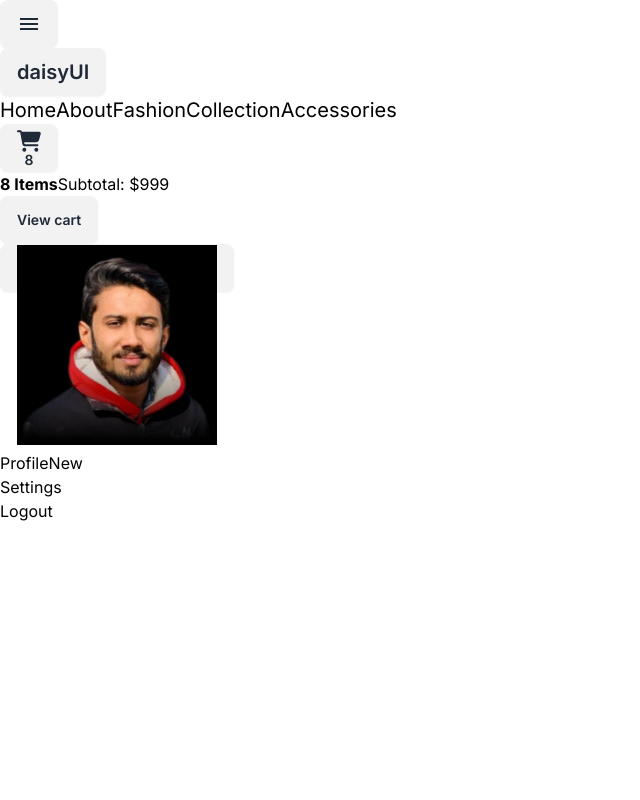
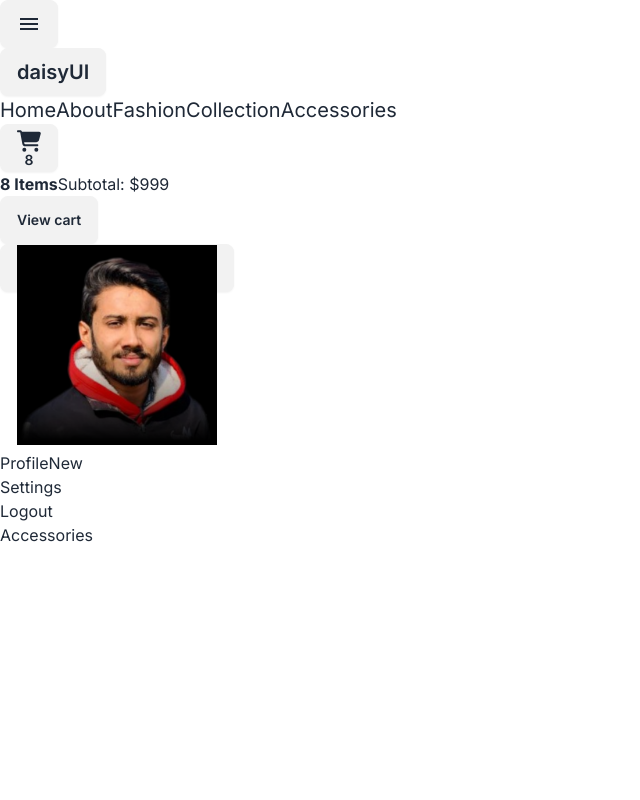
Before and after one commit to Talha-H/Store_1, a Next.js app: page /accessories in a window 1280 px wide. Before the commit this address had no page. Shown: the top 800 px of the page, without its empty margins (0-640 px from the left). Built offline with nearby package versions, Linux system fonts and the light colour scheme.

Commit message:
Pages add

```diff
--- /dev/null
+++ b/src/app/about/page.jsx
@@ -0,0 +1,9 @@
+import React from 'react'
+
+const About = () => {
+  return (
+    <div>About</div>
+  )
+}
+
+export default About
--- /dev/null
+++ b/src/app/accessories/page.jsx
@@ -0,0 +1,9 @@
+import React from 'react'
+
+const Accessories = () => {
+  return (
+    <div>Accessories</div>
+  )
+}
+
+export default Accessories
--- /dev/null
+++ b/src/app/collection/page.jsx
@@ -0,0 +1,9 @@
+import React from 'react'
+
+const Collection = () => {
+  return (
+    <div>Collection</div>
+  )
+}
+
+export default Collection
--- /dev/null
+++ b/src/app/fashion/page.jsx
@@ -0,0 +1,9 @@
+import React from 'react'
+
+const Fashion = () => {
+  return (
+    <div>Fashion</div>
+  )
+}
+
+export default Fashion
--- a/src/app/page.tsx
+++ b/src/app/page.tsx
@@ -4,7 +4,7 @@ import Image from "next/image";
 export default function Home() {
   return (
     <>
-      <div className="flex bg-[#f6f6f6] ">
+      <div className="flex bg-[#f6f6f6]">
         <div className="flex flex-col  md:flex-[2]  justify-center items-center gap-y-3 ">
           <span className="text-2xl font-normal capitalize">Trend Design!</span>
           <h1 className="text-2xl ml-4 md:text-6xl font-bold uppercase">
```
